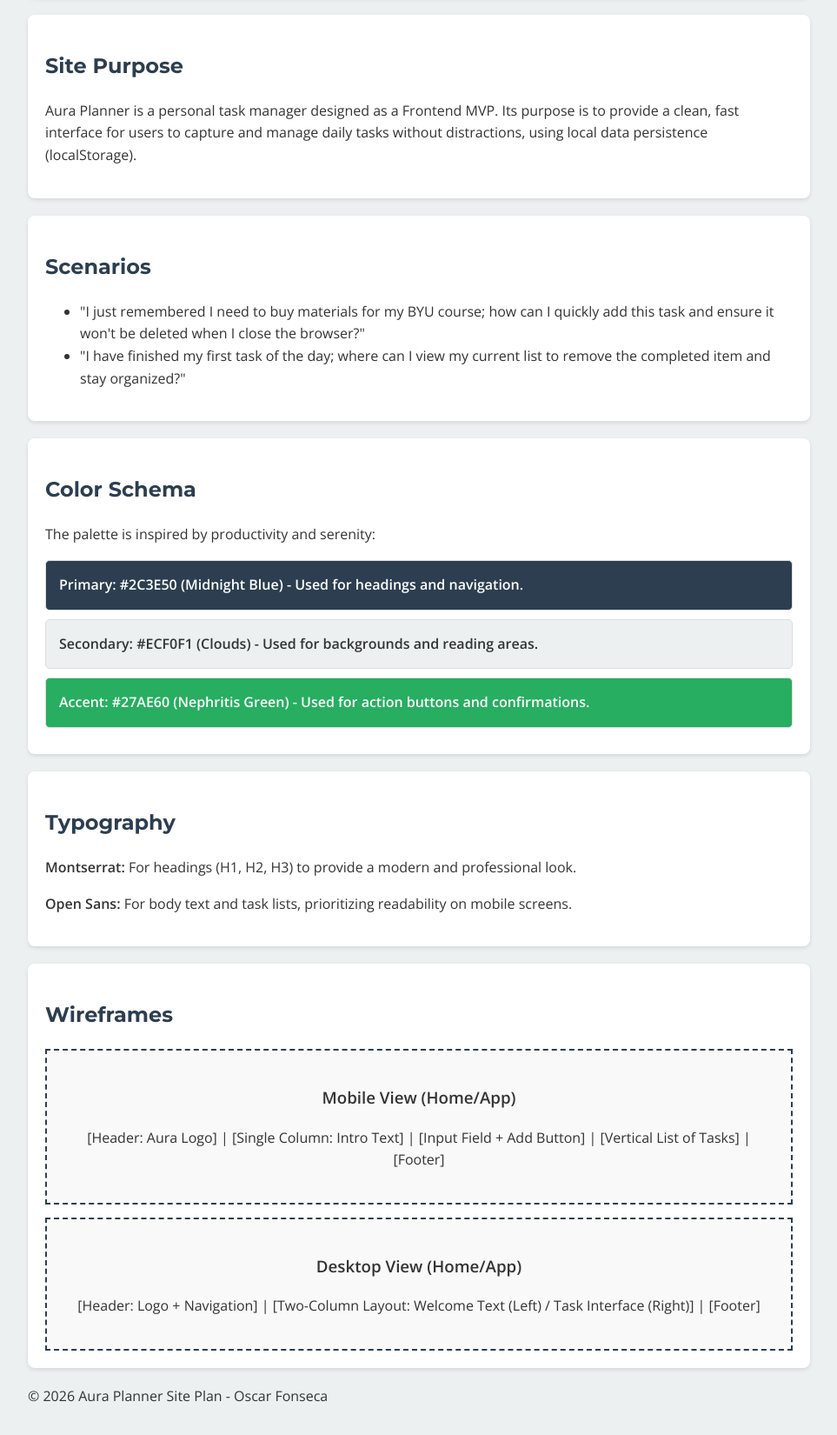
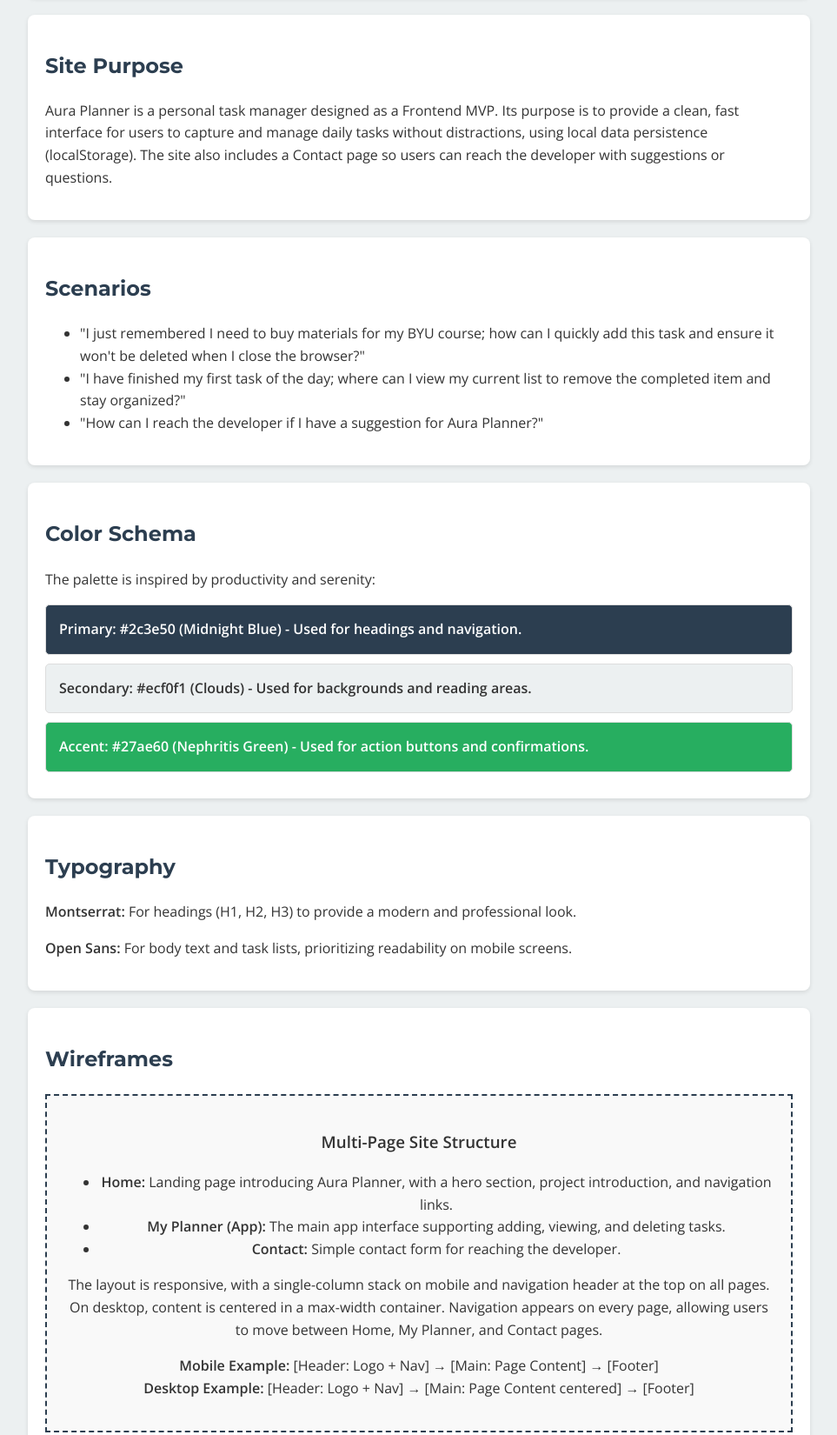
Before and after one commit to ofonsecam/wdd131, a plain HTML site: page project/siteplan.html in a window 1280 px wide. Shown: the part 419-2069 px from the top of the page at 87% size, without its empty margins (158-1121 px from the left). Drawn offline with nearby package versions, Linux system fonts and the light colour scheme.

Commit message:
docs: sync siteplan with actual app features and fix technical debt

```diff
--- a/project/siteplan.html
+++ b/project/siteplan.html
@@ -19,28 +19,43 @@
         <section>
             <h2>Site Name</h2>
             <p><strong>Aura Planner</strong></p>
-            <p>I chose this name because it evokes a sense of calm and clarity, which is essential for a task management tool. The goal is for the user to feel in control of their personal "aura" or environment.</p>
+            <p>
+                I chose this name because it evokes a sense of calm and clarity, which is essential for a task management tool.
+                The goal is for the user to feel in control of their personal "aura" or environment.
+            </p>
         </section>
 
         <section>
             <h2>Site Purpose</h2>
-            <p>Aura Planner is a personal task manager designed as a Frontend MVP. Its purpose is to provide a clean, fast interface for users to capture and manage daily tasks without distractions, using local data persistence (localStorage).</p>
+            <p>
+                Aura Planner is a personal task manager designed as a Frontend MVP.
+                Its purpose is to provide a clean, fast interface for users to capture and manage daily tasks without distractions,
+                using local data persistence (localStorage).
+                The site also includes a Contact page so users can reach the developer with suggestions or questions.
+            </p>
         </section>
 
         <section>
             <h2>Scenarios</h2>
             <ul>
-                <li>"I just remembered I need to buy materials for my BYU course; how can I quickly add this task and ensure it won't be deleted when I close the browser?"</li>
-                <li>"I have finished my first task of the day; where can I view my current list to remove the completed item and stay organized?"</li>
+                <li>
+                    "I just remembered I need to buy materials for my BYU course; how can I quickly add this task and ensure it won't be deleted when I close the browser?"
+                </li>
+                <li>
+                    "I have finished my first task of the day; where can I view my current list to remove the completed item and stay organized?"
+                </li>
+                <li>
+                    "How can I reach the developer if I have a suggestion for Aura Planner?"
+                </li>
             </ul>
         </section>
 
         <section id="colors">
             <h2>Color Schema</h2>
             <p>The palette is inspired by productivity and serenity:</p>
-            <div class="color-box primary">Primary: #2C3E50 (Midnight Blue) - Used for headings and navigation.</div>
-            <div class="color-box secondary">Secondary: #ECF0F1 (Clouds) - Used for backgrounds and reading areas.</div>
-            <div class="color-box accent">Accent: #27AE60 (Nephritis Green) - Used for action buttons and confirmations.</div>
+            <div class="color-box primary">Primary: #2c3e50 (Midnight Blue) - Used for headings and navigation.</div>
+            <div class="color-box secondary">Secondary: #ecf0f1 (Clouds) - Used for backgrounds and reading areas.</div>
+            <div class="color-box accent">Accent: #27ae60 (Nephritis Green) - Used for action buttons and confirmations.</div>
         </section>
 
         <section id="typography">
@@ -52,12 +67,27 @@
         <section>
             <h2>Wireframes</h2>
             <div class="wireframe-mockup">
-                <h3>Mobile View (Home/App)</h3>
-                <p>[Header: Aura Logo] | [Single Column: Intro Text] | [Input Field + Add Button] | [Vertical List of Tasks] | [Footer]</p>
-            </div>
-            <div class="wireframe-mockup">
-                <h3>Desktop View (Home/App)</h3>
-                <p>[Header: Logo + Navigation] | [Two-Column Layout: Welcome Text (Left) / Task Interface (Right)] | [Footer]</p>
+                <h3>Multi-Page Site Structure</h3>
+                <ul>
+                    <li>
+                        <strong>Home:</strong> Landing page introducing Aura Planner, with a hero section, project introduction, and navigation links.
+                    </li>
+                    <li>
+                        <strong>My Planner (App):</strong> The main app interface supporting adding, viewing, and deleting tasks.
+                    </li>
+                    <li>
+                        <strong>Contact:</strong> Simple contact form for reaching the developer.
+                    </li>
+                </ul>
+                <p>
+                    The layout is responsive, with a single-column stack on mobile and navigation header at the top on all pages.
+                    On desktop, content is centered in a max-width container.
+                    Navigation appears on every page, allowing users to move between Home, My Planner, and Contact pages.
+                </p>
+                <p>
+                    <strong>Mobile Example:</strong> [Header: Logo + Nav] → [Main: Page Content] → [Footer]<br>
+                    <strong>Desktop Example:</strong> [Header: Logo + Nav] → [Main: Page Content centered] → [Footer]
+                </p>
             </div>
         </section>
     </main>
--- a/project/styles/main.css
+++ b/project/styles/main.css
@@ -1,7 +1,15 @@
 /* 0. Font Import (Crucial for points) */
 @import url('https://fonts.googleapis.com/css2?family=Montserrat:wght@700&family=Open+Sans:wght@400;600&display=swap');
 
-/* ... (Mantén aquí el código de Variables y Reset que te di antes) ... */
+/* ===== CSS Custom Properties ===== */
+:root {
+    --font-main: 'Open Sans', Arial, Helvetica, sans-serif;
+    --font-heading: 'Montserrat', 'Open Sans', Arial, Helvetica, sans-serif;
+    --white: #fff;
+    --primary: #2c3e50;
+    --secondary: #ecf0f1;
+    --accent: #27ae60;
+}
 
 /* Header — barra de navegación (Flexbox) */
 header {
@@ -11,13 +19,13 @@
     flex-wrap: wrap;
     gap: 1rem;
     padding: 1rem clamp(1rem, 4vw, 2.5rem);
-    background-color: #2c3e50;
-    color: #fff;
+    background-color: var(--primary);
+    color: var(--white);
     box-shadow: 0 2px 10px rgba(0, 0, 0, 0.18);
 }
 
 header .logo {
-    font-family: var(--font-heading, "Montserrat", sans-serif);
+    font-family: var(--font-heading);
     font-weight: 700;
     font-size: 1.25rem;
     letter-spacing: 0.02em;
@@ -34,7 +42,7 @@
 }
 
 header nav a {
-    color: #fff;
+    color: var(--white);
     text-decoration: none;
     font-weight: 600;
     padding: 0.25rem 0;
@@ -50,7 +58,7 @@
 }
 
 header nav a.active {
-    border-bottom-color: #fff;
+    border-bottom-color: var(--white);
 }
 
 /* Page layout — el footer permanece al fondo aunque haya poco contenido */
@@ -59,13 +67,14 @@
     display: flex;
     flex-direction: column;
     margin: 0;
+    font-family: var(--font-main);
 }
 
 /* ===== APP CONTAINER ===== */
 .app-container {
     max-width: 600px;
     margin: 2.5rem auto;
-    background: #fff;
+    background: var(--white);
     border-radius: 1rem;
     box-shadow: 0 4px 20px rgba(44, 62, 80, 0.18);
     padding: 2rem 2.5rem;
@@ -97,8 +106,8 @@
 }
 
 #add-task {
-    background: #27ae60;
-    color: #fff;
+    background: var(--accent);
+    color: var(--white);
     border: none;
     border-radius: 0.5rem;
     padding: 0.75rem 1.5rem;
@@ -121,7 +130,7 @@
 main .app-container {
     max-width: 800px;
     margin: 2.5rem auto;
-    background: #fff;
+    background: var(--white);
     border-radius: 1rem;
     box-shadow: 0 4px 20px rgba(44, 62, 80, 0.10);
     padding: 2rem 2.5rem;
@@ -168,9 +177,9 @@
 form input[type="text"]:focus,
 form input[type="email"]:focus,
 form textarea:focus {
-    border-color: #2c3e50;
+    border-color: var(--primary);
     outline: none;
-    background: #fff;
+    background: var(--white);
 }
 
 form textarea {
@@ -180,8 +189,8 @@
 
 form button[type="submit"],
 button#add-task {
-    background: #27ae60;
-    color: #fff;
+    background: var(--accent);
+    color: var(--white);
     border: none;
     border-radius: 0.5rem;
     padding: 0.75rem 1.5rem;
@@ -239,7 +248,7 @@
     width: 44px;
     height: 44px;
     background: #e74c3c;
-    color: #fff;
+    color: var(--white);
     border: none;
     border-radius: 0.4em;
     font-size: 1.3rem;
@@ -304,7 +313,7 @@
 .references h2 {
     margin-bottom: 1rem;
     font-size: 1.1rem;
-    font-family: var(--font-heading, inherit);
+    font-family: var(--font-heading);
     font-weight: 600;
     letter-spacing: 0.02em;
 }
@@ -348,8 +357,8 @@
 }
 
 footer {
-    background-color: #2c3e50;
-    color: #ecf0f1;
+    background-color: var(--primary);
+    color: var(--secondary);
     text-align: center;
     padding: 2rem;
     border-top: 1px solid rgba(236, 240, 241, 0.12);
```
Also changed, not shown: project/app.html (+1 -2 lines).
